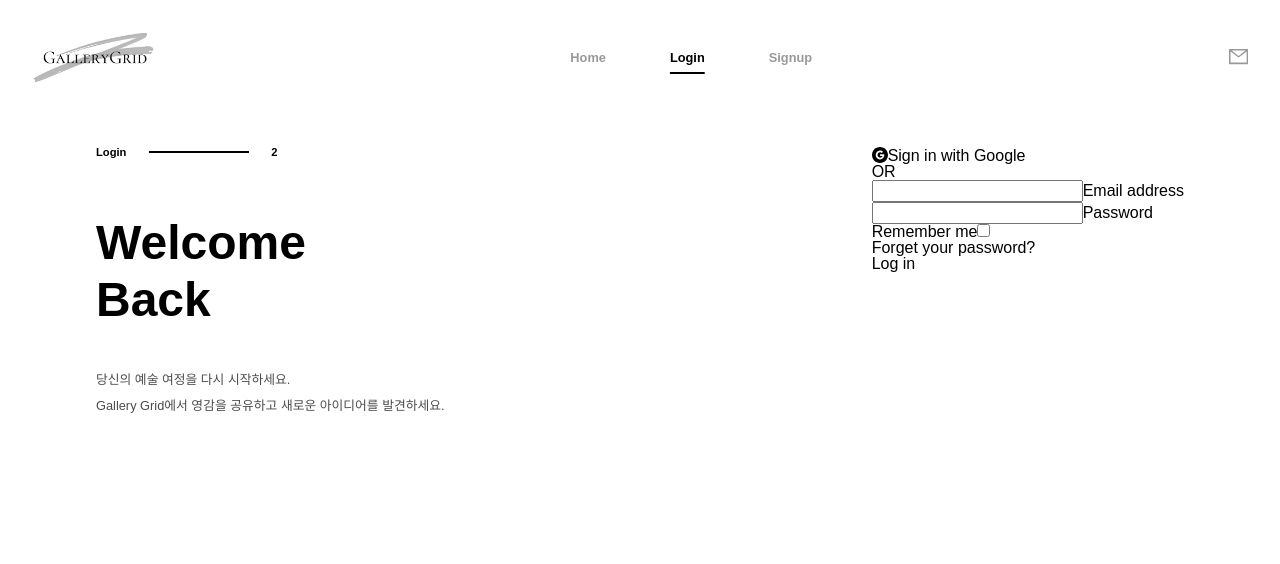
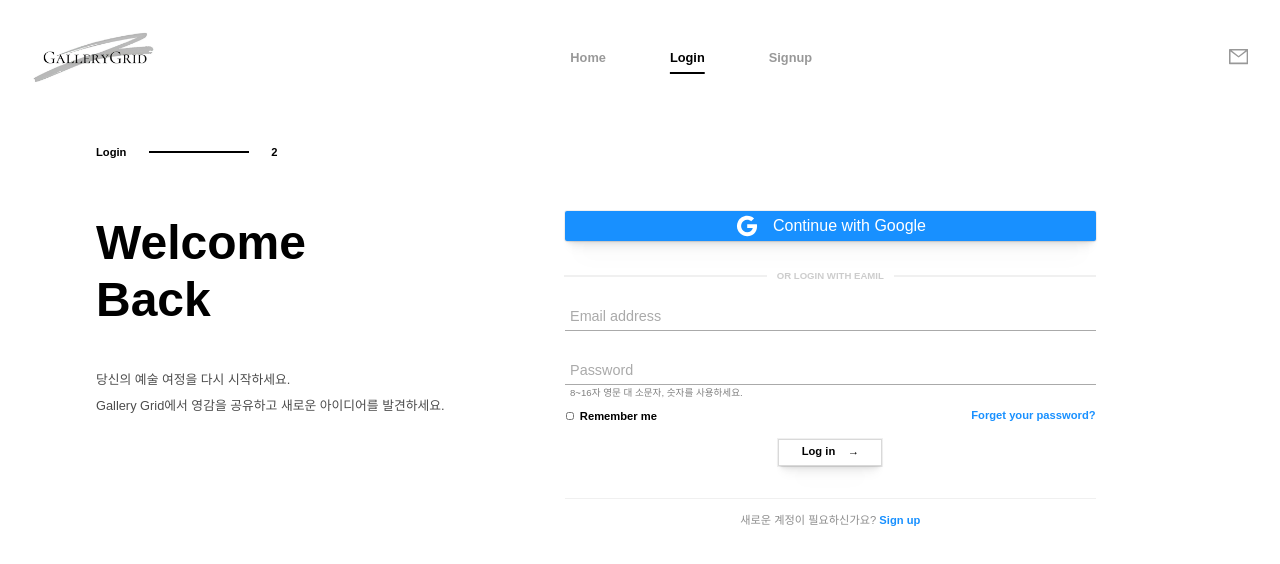
Before and after one commit to Mirrer1/Gallery_Grid, a Next.js app in the folder front/: page / in a window 1280 px wide. Both pictures are taken after a click on the button "Login". Shown: the top 564 px of the page. Built offline with nearby package versions, Linux system fonts and the light colour scheme.

Commit message:
Design: 로그인폼 스타일 작업

```diff
--- a/front/components/Landing/LoginForm.tsx
+++ b/front/components/Landing/LoginForm.tsx
@@ -1,58 +1,97 @@
 import React, { useCallback } from 'react';
-import { GoogleCircleFilled } from '@ant-design/icons';
+import { toast } from 'react-toastify';
+import { GoogleOutlined } from '@ant-design/icons';
 
 import useInput from 'hooks/useInput';
+import { BaseMenuProps } from 'types/MenuProps';
+import {
+  AccountBtn,
+  AccountDivider,
+  AccountFooter,
+  AccountForm,
+  AccountGoogle,
+  AccountInput,
+  AccountWrapper,
+  AuthOptionsWrapper,
+  PasswordAlert
+} from 'styles/Landing/accountForm';
 
-const LoginForm = () => {
+const LoginForm = ({ onClickMenu }: BaseMenuProps) => {
   const [email, onChangeEmail] = useInput('');
   const [password, onChangePassword] = useInput('');
   const [rememberMe, onChangeRememberMe] = useInput(false);
+
+  const onMoveSignup = useCallback(() => {
+    onClickMenu('signup');
+  }, []);
 
   const onSubmitForm = useCallback(
     (e: React.FormEvent<HTMLFormElement>) => {
       e.preventDefault();
 
-      console.log(email, password, rememberMe);
+      const emailRegex = /^[a-zA-Z0-9._-]+@[a-zA-Z0-9.-]+\.[a-zA-Z]{2,4}$/;
+      const passwordRegex = /^[A-Za-z\d]{8,16}$/;
+
+      if (!emailRegex.test(email)) {
+        toast.warning('이메일 형식이 올바르지 않습니다.');
+        return;
+      }
+
+      if (!passwordRegex.test(password)) {
+        toast.warning('비밀번호 형식이 올바르지 않습니다.');
+        return;
+      }
+
+      console.log({ email, password, rememberMe });
     },
     [email, password, rememberMe]
   );
 
   return (
-    <section>
-      <div>
-        <GoogleCircleFilled />
-        <button type="button">Sign in with Google</button>
-      </div>
+    <AccountWrapper>
+      <AccountGoogle>
+        <GoogleOutlined />
+        <button type="button">Continue with Google</button>
+      </AccountGoogle>
 
-      <div>
-        <span>OR</span>
-      </div>
+      <AccountDivider>OR LOGIN WITH EAMIL</AccountDivider>
 
-      <form onSubmit={onSubmitForm}>
-        <div>
+      <AccountForm onSubmit={onSubmitForm}>
+        <AccountInput $lastinput="false">
           <input type="text" value={email} onChange={onChangeEmail} required />
           <label>Email address</label>
           <span></span>
-        </div>
+        </AccountInput>
 
-        <div>
+        <AccountInput $lastinput="true">
           <input type="password" value={password} onChange={onChangePassword} required />
           <label>Password</label>
           <span></span>
-        </div>
+        </AccountInput>
 
-        <div>
+        <PasswordAlert>8~16자 영문 대 소문자, 숫자를 사용하세요.</PasswordAlert>
+
+        <AuthOptionsWrapper>
           <div>
+            <input type="checkbox" id="remember-me" checked={rememberMe} onChange={onChangeRememberMe} />
             <label htmlFor="remember-me">Remember me</label>
-            <input type="checkbox" id="remember-me" checked={rememberMe} onChange={onChangeRememberMe} />
           </div>
 
           <button type="button">Forget your password?</button>
-        </div>
+        </AuthOptionsWrapper>
 
-        <button type="submit">Log in</button>
-      </form>
-    </section>
+        <AccountBtn>
+          <button type="submit">Log in&nbsp;&nbsp;&nbsp;&nbsp;→</button>
+        </AccountBtn>
+      </AccountForm>
+
+      <AccountFooter>
+        <hr />
+        <p>
+          새로운 계정이 필요하신가요? <span onClick={onMoveSignup}>Sign up</span>
+        </p>
+      </AccountFooter>
+    </AccountWrapper>
   );
 };
 
--- a/front/components/Landing/MenuContents.tsx
+++ b/front/components/Landing/MenuContents.tsx
@@ -1,15 +1,11 @@
 import React, { useCallback } from 'react';
+import { toast } from 'react-toastify';
 
 import BestPost from './BestPost';
 import LoginForm from './LoginForm';
 import SignUpForm from './SignUpForm';
+import { MenuContentsProps } from 'types/MenuProps';
 import { ContentsText, ContentsWrapper, ContentBreak, HeaderBreak } from 'styles/Landing/menuContents';
-import { toast } from 'react-toastify';
-
-type MenuContentsProps = {
-  selectMenu: string;
-  onClickMenu: (menu: string) => void;
-};
 
 const MenuContents = ({ selectMenu, onClickMenu }: MenuContentsProps) => {
   const onClickMore = useCallback(() => {
@@ -95,7 +91,7 @@ const MenuContents = ({ selectMenu, onClickMenu }: MenuContentsProps) => {
       {selectMenu === 'home' ? (
         <BestPost />
       ) : selectMenu === 'login' ? (
-        <LoginForm />
+        <LoginForm onClickMenu={onClickMenu} />
       ) : selectMenu === 'signup' ? (
         <SignUpForm />
       ) : null}
--- a/front/pages/_app.tsx
+++ b/front/pages/_app.tsx
@@ -28,7 +28,7 @@ function MyApp({ Component, pageProps }: AppProps) {
           pauseOnFocusLoss
           draggable
           pauseOnHover
-          limit={1}
+          limit={3}
         />
       </ThemeProvider>
     </>
--- /dev/null
+++ b/front/styles/Common/hover.ts
@@ -0,0 +1,29 @@
+import { css } from 'styled-components';
+
+export const HoverStyle = (selector: string) => css`
+  ${selector} {
+    transition: opacity 200ms ease-in-out;
+
+    &:hover {
+      opacity: 40%;
+    }
+
+    &:active {
+      opacity: 100%;
+    }
+  }
+`;
+
+export const ReverseHoverStyle = (selector: string) => css`
+  ${selector} {
+    transition: opacity 200ms ease-in-out;
+
+    &:hover {
+      opacity: 100%;
+    }
+
+    &:active {
+      opacity: 40%;
+    }
+  }
+`;
--- /dev/null
+++ b/front/styles/Common/shadow.ts
@@ -0,0 +1,11 @@
+import { css } from 'styled-components';
+
+export const ShadowStyle = css`
+  box-shadow:
+    0px 0px 0px 1px rgb(0 0 0 / 0.06),
+    0px 1px 1px -0.5px rgb(0 0 0 / 0.06),
+    0px 3px 3px -1.5px rgb(0 0 0 / 0.06),
+    0px 6px 6px -3px rgb(0 0 0 / 0.06),
+    0px 12px 12px -6px rgb(0 0 0 / 0.06),
+    0px 24px 24px -12px rgb(0 0 0 / 0.06);
+`;
--- /dev/null
+++ b/front/styles/Landing/accountForm.ts
@@ -0,0 +1,226 @@
+import styled from 'styled-components';
+
+import media from 'styles/media';
+import { HoverStyle } from 'styles/Common/hover';
+import { ShadowStyle } from 'styles/Common/shadow';
+
+export const AccountWrapper = styled.section`
+  ${({ theme }) => theme.flexColumnSet()};
+  flex-grow: 1;
+  padding-top: 4em;
+
+  ${media.tablet} {
+    padding-top: 3em;
+  }
+
+  ${media.mobile} {
+    width: 100%;
+    padding-top: 0;
+  }
+`;
+
+export const AccountGoogle = styled.div`
+  ${HoverStyle('&')}
+  ${ShadowStyle}
+  ${({ theme }) => theme.flexSet()};
+  cursor: pointer;
+  width: 75%;
+  background-color: #1890ff;
+  border-radius: 2px;
+  padding: 0.2em 0em;
+  margin-bottom: 1.5em;
+
+  & > .anticon-google {
+    font-size: 1.5rem;
+    color: white;
+    margin-right: 0.6em;
+  }
+
+  & > button {
+    color: white;
+  }
+
+  ${media.tablet} {
+    & > .anticon-google {
+      font-size: 1.3rem;
+      margin-right: 0.3em;
+    }
+
+    & > button {
+      font-size: 0.9rem;
+    }
+  }
+`;
+
+export const AccountDivider = styled.div`
+  width: 78%;
+  font-size: 0.6rem;
+  font-weight: 700;
+  display: flex;
+  align-items: center;
+  color: rgba(0, 0, 0, 0.2);
+  margin-bottom: 2em;
+
+  &:before,
+  &:after {
+    flex: 1;
+    content: '';
+    padding: 1px;
+    background-color: rgba(0, 0, 0, 0.06);
+    margin: 10px;
+  }
+`;
+
+export const AccountForm = styled.form`
+  width: 75%;
+`;
+
+export const AccountInput = styled.div<{ $lastinput: string }>`
+  width: 100%;
+  position: relative;
+  margin-bottom: ${props => (props.$lastinput === 'true' ? '0.2em' : '1.8em')};
+
+  & > input {
+    width: 100%;
+    font-size: 0.8rem;
+    color: #222222;
+    border: none;
+    border-bottom: solid #aaaaaa 1px;
+    padding-bottom: 8px;
+    padding-left: 10px;
+    position: relative;
+    background: none;
+    z-index: 5;
+  }
+
+  & > input::placeholder {
+    color: #aaaaaa;
+  }
+
+  & > input:focus {
+    outline: none;
+  }
+
+  & > span {
+    display: block;
+    position: absolute;
+    bottom: 0;
+    left: 0%;
+    background-color: #666;
+    width: 0;
+    height: 2px;
+    border-radius: 2px;
+    transition: 0.5s;
+  }
+
+  & > label {
+    position: absolute;
+    color: #aaa;
+    left: 5px;
+    font-size: 0.9rem;
+    bottom: 8px;
+    transition: all 0.2s;
+  }
+
+  & > input:focus ~ label,
+  & > input:valid ~ label {
+    font-size: 0.8rem;
+    bottom: 35px;
+    color: #666;
+    font-weight: bold;
+  }
+
+  & > input:focus ~ span,
+  & > input:valid ~ span {
+    width: 100%;
+  }
+`;
+
+export const PasswordAlert = styled.p`
+  font-size: 0.6rem;
+  opacity: 50%;
+  padding-left: 5px;
+  margin-bottom: 1em;
+`;
+
+export const AuthOptionsWrapper = styled.div`
+  ${({ theme }) => theme.flexSet('space-between')};
+  margin-bottom: 1em;
+
+  & > div > input {
+    cursor: pointer;
+    width: 10px;
+    height: 8px;
+    margin-right: 0.3em;
+  }
+
+  & > div > label {
+    cursor: pointer;
+    font-size: 0.7rem;
+    font-weight: 700;
+  }
+
+  & > button {
+    color: #1890ff;
+    font-size: 0.7rem;
+    font-weight: 700;
+  }
+
+  & > button:hover {
+    text-decoration: underline;
+  }
+
+  ${media.mobile} {
+    margin-bottom: 1.5em;
+
+    & > div > label {
+      font-size: 0.6rem;
+    }
+
+    & > button {
+      font-size: 0.6rem;
+    }
+  }
+`;
+
+export const AccountBtn = styled.div`
+  ${({ theme }) => theme.flexSet()};
+  margin-bottom: 2em;
+
+  & > button {
+    ${HoverStyle('&')}
+    ${ShadowStyle}
+    font-size: 0.7rem;
+    font-weight: 700;
+    padding: 0.5em 2em 0.7em 2em;
+    border: 1px solid rgba(217, 217, 217, 1);
+  }
+`;
+
+export const AccountFooter = styled.footer`
+  width: 75%;
+
+  & > hr {
+    border: none;
+    height: 1.5px;
+    background-color: rgba(0, 0, 0, 0.06);
+    margin-bottom: 1em;
+  }
+
+  & > p {
+    text-align: center;
+    font-size: 0.7rem;
+    color: rgba(0, 0, 0, 0.45);
+  }
+
+  & > p > span {
+    ${HoverStyle('&')}
+    color: #1890ff;
+    font-weight: 700;
+    cursor: pointer;
+  }
+
+  /* ${media.tablet} {
+    width: 90%;
+  } */
+`;
--- a/front/styles/Landing/menuContents.ts
+++ b/front/styles/Landing/menuContents.ts
@@ -1,4 +1,5 @@
 import styled from 'styled-components';
+import { HoverStyle } from 'styles/Common/hover';
 
 import media from 'styles/media';
 
@@ -7,11 +8,12 @@ export const ContentsWrapper = styled.main`
   padding: 2em 6em;
 
   ${media.tablet} {
-    padding: 2em;
+    padding: 2em 4em;
   }
 
   ${media.mobile} {
-    ${({ theme }) => theme.flexColumnSet('center', 'start')};
+    padding: 2em;
+    ${({ theme }) => theme.flexColumnSet('center', 'center')};
   }
 `;
 
@@ -46,18 +48,10 @@ export const ContentsText = styled.section<{ selected: string }>`
     margin-bottom: 3em;
   }
 
+  ${HoverStyle('& > button')};
   & > button {
     font-size: 0.9rem;
     font-weight: 700;
-    transition: opacity 200ms ease-in-out;
-  }
-
-  & > button:hover {
-    opacity: 40%;
-  }
-
-  & > button:active {
-    opacity: 100%;
   }
 
   ${media.tablet} {
@@ -80,8 +74,10 @@ export const ContentsText = styled.section<{ selected: string }>`
 
   ${media.mobile} {
     margin-right: 0;
+    text-align: center;
 
     & > div {
+      ${({ theme }) => theme.flexSet()};
       margin-bottom: 3em;
     }
 
--- a/front/styles/global.ts
+++ b/front/styles/global.ts
@@ -58,6 +58,10 @@ const GlobalStyles = createGlobalStyle`
   table {
     border-collapse: collapse;
     border-spacing: 0;
+  }
+
+  .Toastify__toast {
+    font-size: 14px;
   }
 
   .Toastify__toast--success {
--- /dev/null
+++ b/front/types/MenuProps.ts
@@ -0,0 +1,7 @@
+export type BaseMenuProps = {
+  onClickMenu: (menu: string) => void;
+};
+
+export type MenuContentsProps = BaseMenuProps & {
+  selectMenu: string;
+};
```
Also changed, not shown: front/styles/Landing/bestPost.ts (+4 -12 lines), front/styles/Landing/header.ts (+3 -18 lines), front/public/google.png (added).
